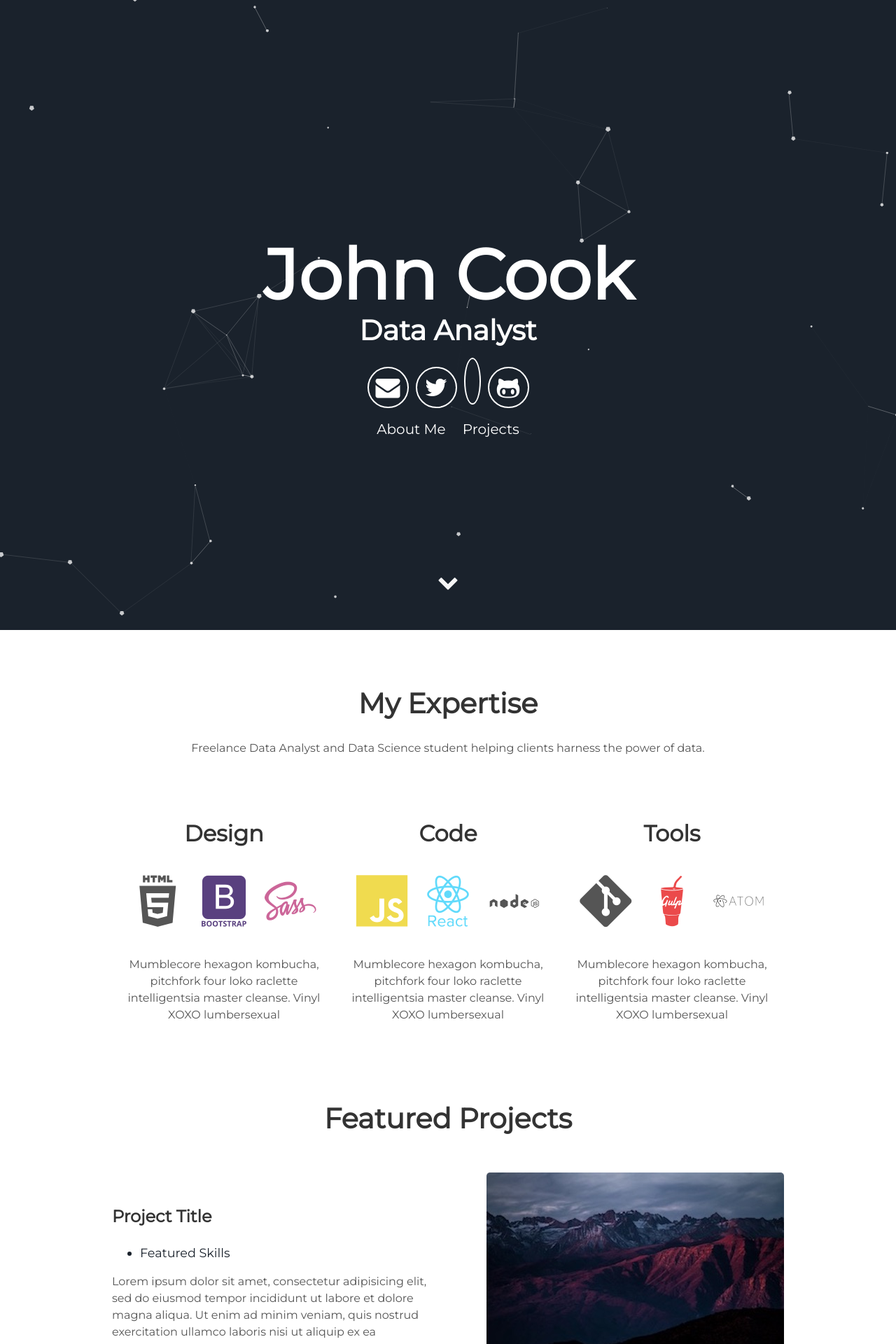
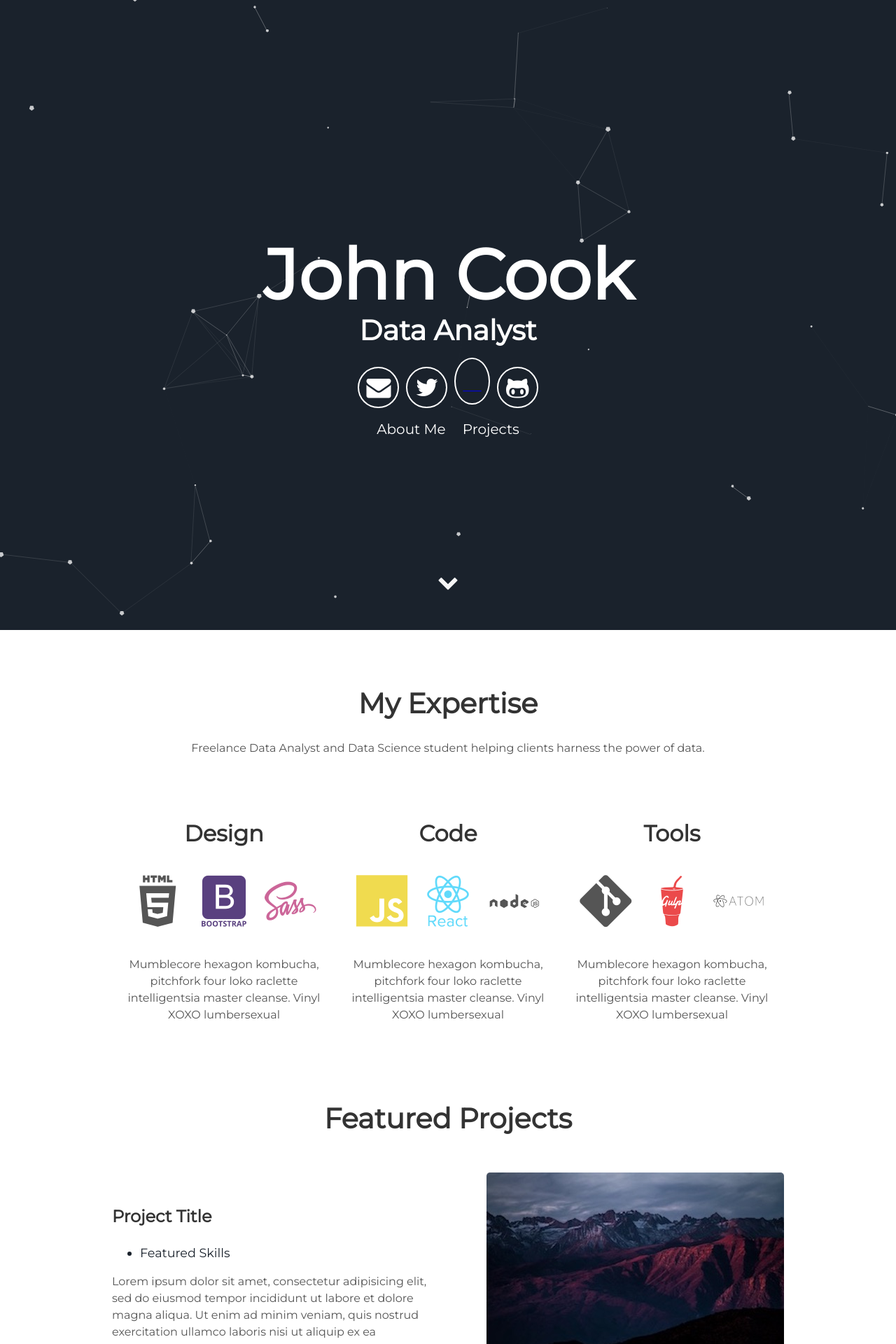
Before and after one commit to johngncook/Analytics-Portfolio, a Jekyll site: the page built from index.html, in a window 1280 px wide. Shown: the top 1920 px of the page at 70% size. Built offline with Jekyll 4.4.1, drawn with Linux system fonts in a browser that asks for light colours.

Commit message:
Update header.html

```diff
--- a/_includes/header.html
+++ b/_includes/header.html
@@ -7,7 +7,7 @@
       <div class="header-icons">
         <a aria-label="Send email" href="#"><i class="icon fa fa-envelope"></i></a>
         <a aria-label="My Twitter" target="_blank" href="https://twitter.com/johngncook"><i class="icon fa fa-twitter" aria-hidden="true"></i></a>
-        <a aria-label="Medium" target="_blank" href="https://www.linkedin.com/in/johngncook/"><i class="icon fab fa-linkedin-in" aria-hidden="true"></i></a>
+        <a aria-label="Medium" target="_blank" href="https://www.linkedin.com/in/johngncook/"><i class="icon fab fa-linkedin-square" aria-hidden="true"></i></a>
         <a aria-label="My Github" target="_blank" href="https://github.com/johngncook"><i class="icon fa fa-github-alt" aria-hidden="true"></i></a>
       </div>
       <div class="header-links">
```
